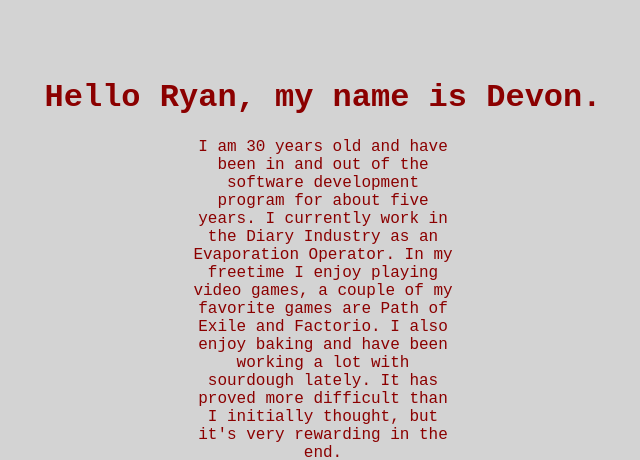
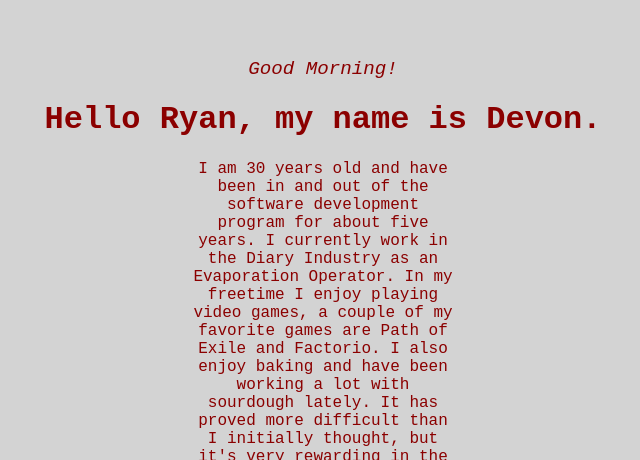
Before and after one commit to Devon-Exile/devon-exile.github.io, a plain HTML site: page index.html in a window 1280 px wide. Shown: the top 460 px of the page, without its empty margins (317-957 px from the left). Drawn offline with Linux system fonts and the light colour scheme.

Commit message:
Added Welcome Div

```diff
--- a/index.html
+++ b/index.html
@@ -8,6 +8,7 @@
     <script src="/site.js" defer></script>
 </head>
 <body>
+    <div class="welcome"></div>
     <div>
         <h1>Hello Ryan, my name is Devon.</h1>
         <p>
--- a/site.js
+++ b/site.js
@@ -1 +1,15 @@
 console.log('eqwoigbqeiuogbqeoigbqegoiqebgqeoiugbweroigbwargiujwsrabgliwarujgb')
+const welcome = document.querySelector('.welcome')
+const hours = new Date().getHours() // get the current hour
+const isMorning = hours >= 4 && hours < 12 // is it morning?
+const isAfternoon = hours >= 12 && hours < 17 // is it afternoon?
+const isEvening = hours >= 17 || hours < 4 // is it evening?
+if(isMorning){
+    welcome.textContent = 'Good Morning!';
+}
+else if(isAfternoon){
+    welcome.textContent = 'Good Afternoon!!!!!';
+}
+else if(isEvening){
+    welcome.textContent = 'Good EVENING!!!';
+}
--- a/style.css
+++ b/style.css
@@ -11,3 +11,7 @@ p{
     padding-left: 500px;
     padding-right: 500px;
 }
+.welcome{
+    font-size: larger;
+    font-style: italic;
+}
```
